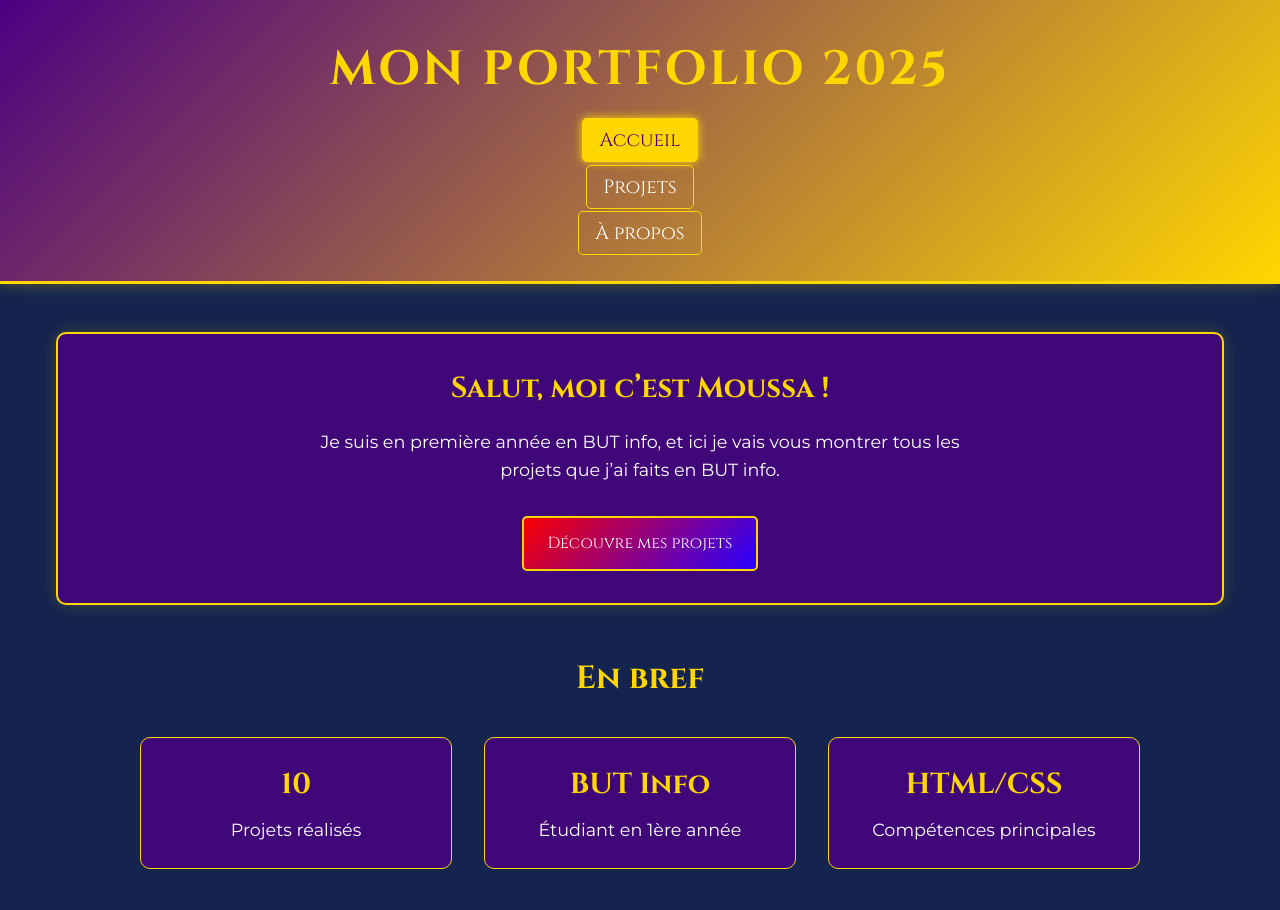
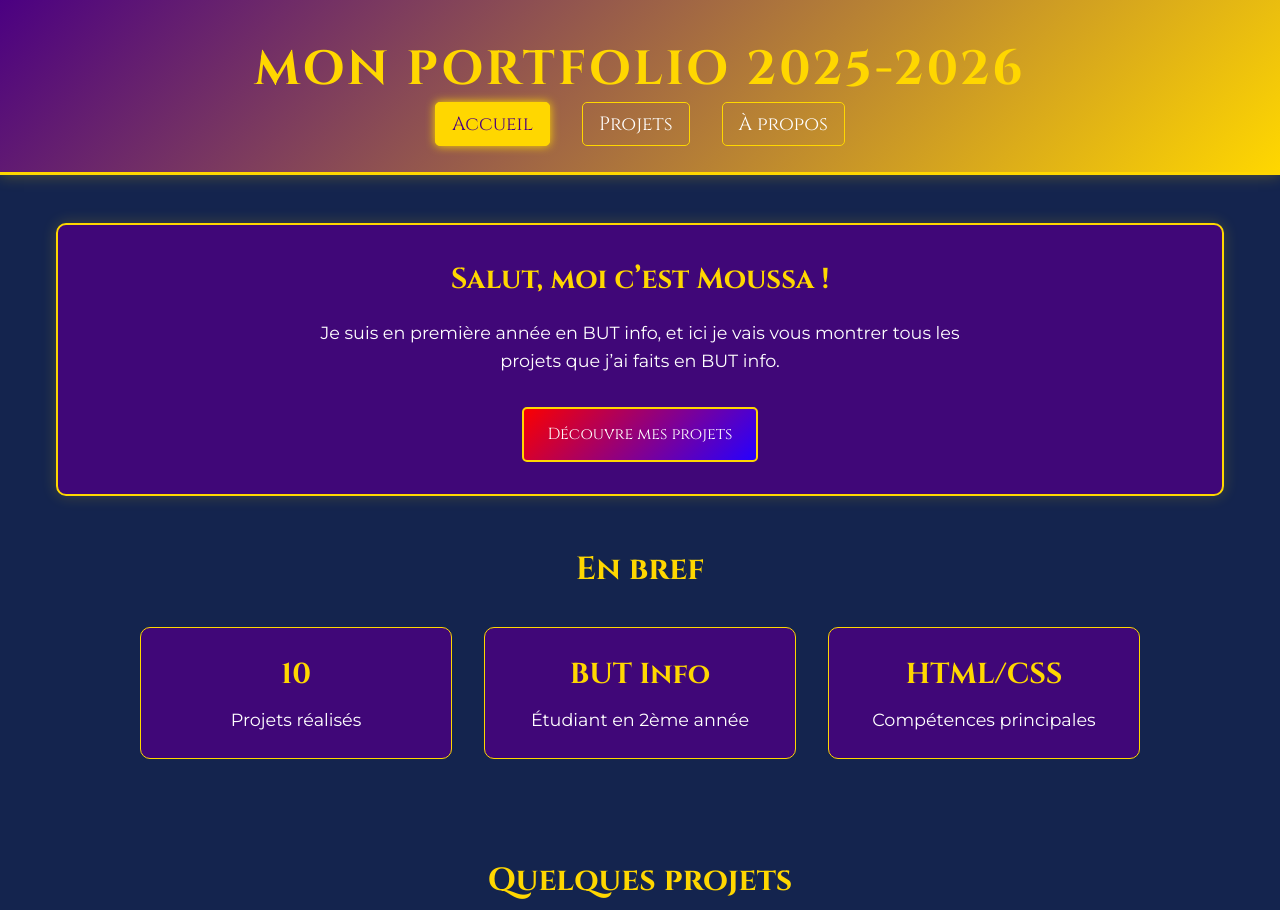
Before and after one commit to Lemaitre888/Portfolio, a website: page index.html in a window 1280 px wide. Shown: the top 910 px of the page. Drawn offline with Linux system fonts and the light colour scheme.

Commit message:
QR code6

```diff
--- a/Portfolio.css
+++ b/Portfolio.css
@@ -35,20 +35,30 @@ h1, h2, h3, h4 {
 }
 
 /* Navigation */
-.nav {
+nav {
     display: flex;
-    justify-content: center;
-    margin-top: 1rem;
+    flex-direction: row; /* horizontal */
+    justify-content: center; /* centre horizontalement */
+    gap: 15px; /* espace entre les boutons */
+
+}
+/* Navigation */
+nav ul {
+    display: flex !important;
+    flex-direction: row !important;
+    justify-content: center !important;
+    gap: 2rem !important;
+    list-style: none !important;
+    padding: 0 !important;
+    margin: 0 !important;
 }
 
-.nav ul {
-    display: flex;
-    gap: 2rem;
+
+nav ul li {
     list-style: none;
-    padding: 0;
 }
 
-.nav a {
+nav ul li a {
     color: #FFFFFF;
     text-decoration: none;
     font-size: 1.2rem;
@@ -58,6 +68,7 @@ h1, h2, h3, h4 {
     border-radius: 5px;
     transition: background-color 0.3s ease, color 0.3s ease, box-shadow 0.3s ease;
 }
+
 
 .nav a:hover,
 .nav a[aria-current="page"] {
@@ -266,7 +277,6 @@ h1, h2, h3, h4 {
     color: #FFFFFF;
     margin-bottom: 1rem;
 }
-
 
 
 .teaser-link, .project-link {
--- a/index.html
+++ b/index.html
@@ -12,7 +12,7 @@
 
 <body>
 <header class="header">
-  <h1>Mon Portfolio 2025</h1>
+  <h1>Mon Portfolio 2025-2026</h1>
   <nav class="nav" aria-label="Menu principal">
     <ul>
       <li><a href="index.html" aria-current="page">Accueil</a></li>
@@ -40,7 +40,7 @@
       </div>
       <div class="stat-card">
         <h4>BUT Info</h4>
-        <p>Étudiant en 1ère année</p>
+        <p>Étudiant en 2ème année</p>
       </div>
       <div class="stat-card">
         <h4>HTML/CSS</h4>
```
